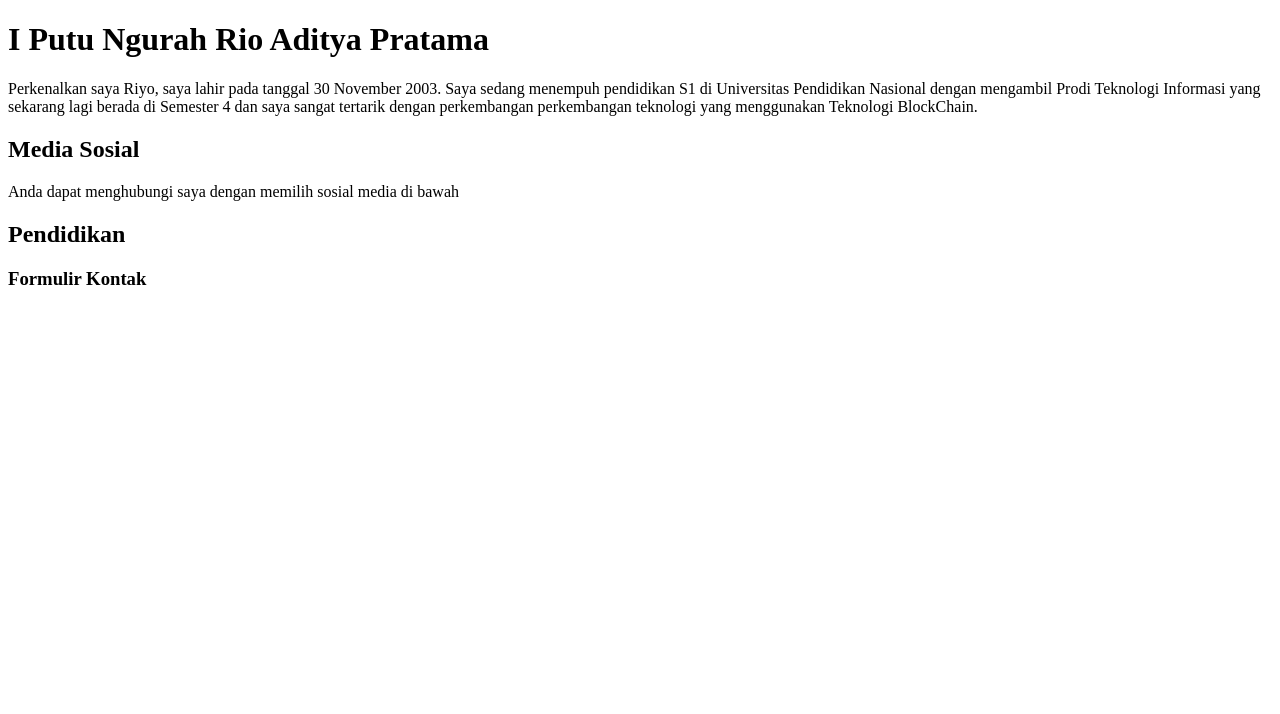
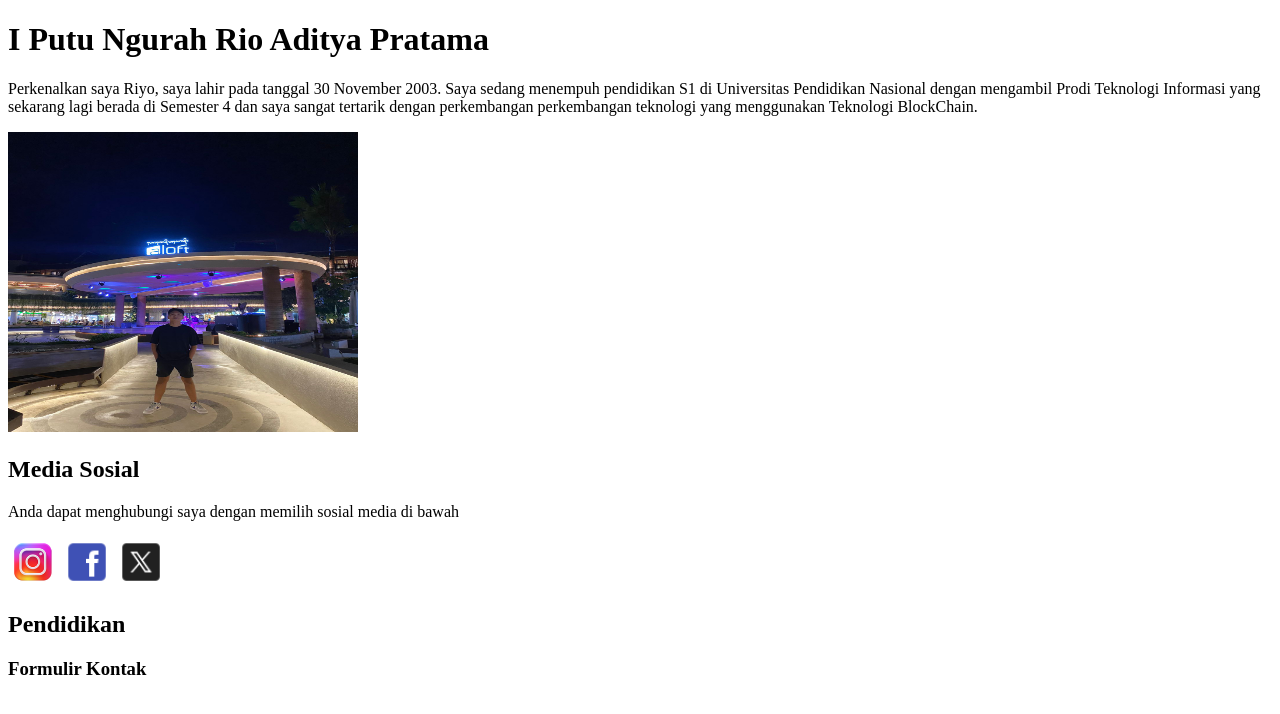
Before and after one commit to Rioadityapratama/Biodata.Html, a plain HTML site: page index.html in a window 1280 px wide. Drawn offline with Linux system fonts and the light colour scheme.

Commit message:
HyperLink dan Gambar

```diff
--- a/index.html
+++ b/index.html
@@ -13,10 +13,15 @@
       Perkenalkan saya Riyo, saya lahir pada tanggal 30 November 2003. Saya sedang menempuh pendidikan S1 di Universitas Pendidikan Nasional dengan mengambil Prodi Teknologi Informasi yang sekarang lagi berada di Semester 4 dan saya sangat
       tertarik dengan perkembangan perkembangan teknologi yang menggunakan Teknologi BlockChain.
     </p>
+    <img src="Foto/Me.jpeg" alt="Foto Profil" width="350" height="300" />
 
     <h2>Media Sosial</h2>
     <p>Anda dapat menghubungi saya dengan memilih sosial media di bawah</p>
-    <p></p>
+    <p>
+      <a href="https://www.instagram.com/ngrh_riyo?igsh=anNxNW1mZjhob2th&utm" target="_blank"> <img src="Foto/Instagram.png" alt="Instagram" width="50" height="50" /></a>
+      <a href="https://www.facebook.com/rio.a.pratama.5815?mibextid=opq0tG" target="_blank"> <img src="Foto/facebook.png" alt="Facebook" width="50" height="50" /></a>
+      <a href="https://x.com/riyoaditya4?s=21&t=b6Wg4v7eOZ-_ZqLNtGEnYg" target="_blank"> <img src="Foto/twiter x.png" alt="X" width="50" height="50" /></a>
+    </p>
     <h2>Pendidikan</h2>
 
     <h3>Formulir Kontak</h3>
```
Also changed, not shown: Foto/Instagram.png (added), Foto/Me.jpeg (added), Foto/facebook.png (added), Foto/twiter x.png (added).
